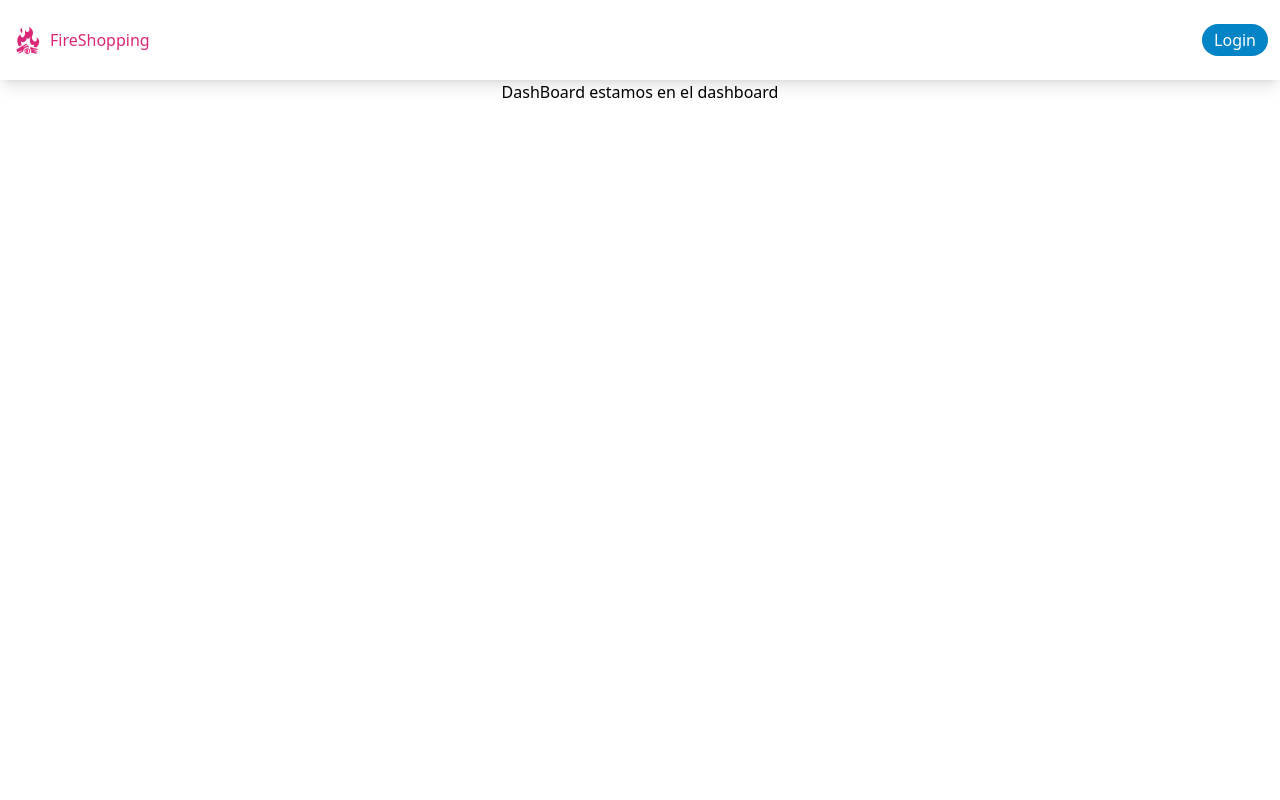
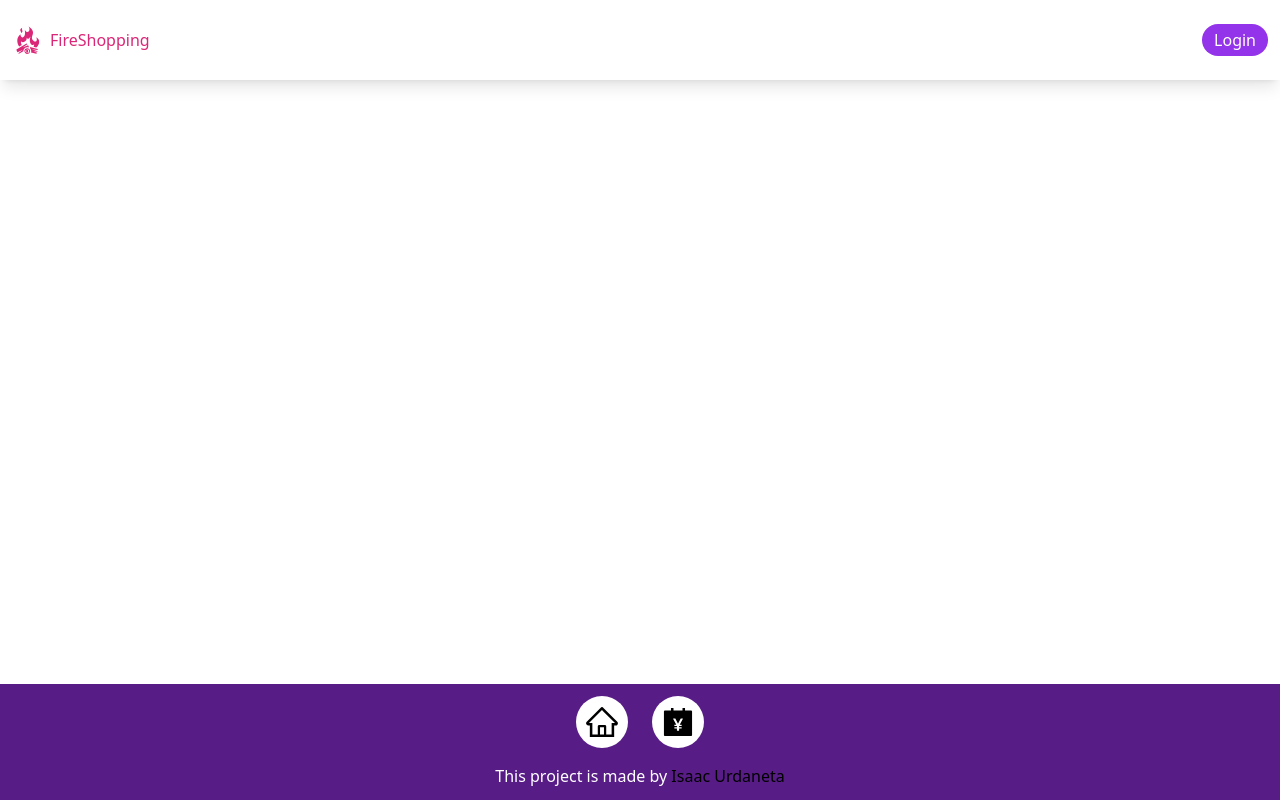
Before and after one commit to IducSoft/Firebase-shopping-IducSoft, a React (Create React App) app: page /#/dashboard in a window 1280 px wide. Built offline with nearby package versions, Linux system fonts and the light colour scheme.

Commit message:
estamos trabajando

```diff
--- a/public/index.html
+++ b/public/index.html
@@ -38,4 +38,6 @@
       To create a production bundle, use `npm run build` or `yarn build`.
     -->
   </body>
+  <!-- <script src='https://www.gstatic.com/firebasejs/9.2.0/firebase-app-compat.js'></script>
+  <script src='https://www.gstatic.com/firebasejs/9.2.0/firebase-messaging-compat.js'></script> -->
 </html>
--- a/src/App.js
+++ b/src/App.js
@@ -3,11 +3,14 @@ import {createContext, useReducer } from 'react';
 import './App.css';
 import Header from './Components/Header';
 import { app } from './firebase/firebase';
+
 import { Routes, Route, Navigate} from "react-router-dom";
 import DashBoard from './Components/DashBoard';
+import Footer from './Components/Footer';
 
 // Aqui declaro mi contexto
 export const AppContext = createContext(null);
+
 
 
 
@@ -54,10 +57,6 @@ function App() {
   // const navigate = useNavigate();
   const [state, dispatch] = useReducer(loginReducer, initialState);
   console.log(state.isLogin, app)
-
-
-
-
   return (
     // Nuestra aplicacion esta encerrada en un contexto.
     <AppContext.Provider value={[state, dispatch]}>
@@ -77,6 +76,7 @@ function App() {
           }
         />
         </Routes>
+        <Footer/>
       </div>
     </AppContext.Provider>
 
--- a/src/Components/DashBoard.jsx
+++ b/src/Components/DashBoard.jsx
@@ -2,7 +2,10 @@ import React from 'react'
 
 const DashBoard = () => {
   return (
-    <div>DashBoard estamos en el dashboard</div>
+    <div className='mt-20'>
+
+
+    </div>
   )
 }
 
--- /dev/null
+++ b/src/Components/Footer.jsx
@@ -0,0 +1,28 @@
+import React,{ useContext } from 'react';
+import {AppContext} from "../App.js"
+import { AiOutlineHome } from "react-icons/ai";
+import { AiFillAccountBook } from "react-icons/ai";
+import { AiOutlineBars } from "react-icons/ai";
+
+const Footer = () => {
+
+    const [state] = useContext(AppContext);
+  return (
+    <div className='bg-pink fixed bottom-0 w-full py-3 px-5 bg-purple-900 text-white'>
+
+        <div className='flex justify-center mb-4'>
+            <span className='mx-3 text-black bg-white text-4xl p-2 rounded-full cursor-pointer'> <AiOutlineHome/></span>
+            {
+                state.isLogin === true && (<span className='mx-3 text-black bg-white text-4xl p-2 rounded-full cursor-pointer'><AiOutlineBars/> </span>)
+            }
+            <span className='mx-3 text-black bg-white text-4xl p-2 rounded-full cursor-pointer'><AiFillAccountBook/> </span>
+
+
+        </div>
+        <span>This project is made by <a href='https://github.com/IducSoft' className='text-black' target="_blank" rel="noreferrer">Isaac Urdaneta</a></span>
+
+    </div>
+  )
+}
+
+export default Footer;
--- a/src/Components/Header.jsx
+++ b/src/Components/Header.jsx
@@ -27,13 +27,14 @@ const Header = () => {
             // The signed-in user info.
             const user = result.user;
             // ...
-            console.log(token, user)
+
             Swal.fire(
               `${user.displayName}`,
               'you have successfully authenticated',
               'success'
             )
             dispatch({type:'LOGIN'})
+            console.log(token, user)
         }).catch((error) => {
             // Handle Errors here.
             const errorCode = error.code;
@@ -66,7 +67,7 @@ const Header = () => {
   console.log(app)
 
   return (
-    <header className='h-20 w-full shadow-lg  flex items-center justify-between px-3'>
+    <header className='h-20 w-full shadow-lg  flex items-center justify-between px-3 fixed top-0 bg-white'>
 
         <Link to="/" className='flex items-center gap-2'>
           <GiCampfire className='text-3xl text-pink-600'/>
@@ -78,7 +79,7 @@ const Header = () => {
               LogOut
             </button>
           ) : (
-            <button onClick={(e)=> LogWithGoogle()} className='btn bg-sky-600 text-white px-3 py-1 rounded-full hover:bg-sky-200 hover:text-black transition'>
+            <button onClick={(e)=> LogWithGoogle()} className='btn bg-purple-600 text-white px-3 py-1 rounded-full hover:bg-purple-200 hover:text-black transition'>
               Login
             </button>
           )}
--- a/src/firebase/firebase.js
+++ b/src/firebase/firebase.js
@@ -1,8 +1,11 @@
 // Import the functions you need from the SDKs you need
 import { initializeApp } from "firebase/app";
+import { getFirestore } from "firebase/firestore";
 // import { getAnalytics } from "firebase/analytics";
 // TODO: Add SDKs for Firebase products that you want to use
 // https://firebase.google.com/docs/web/setup#available-libraries
+
+// const vapidKey = "BD-CP_TpdlZBHmA7rL1ZUZm5QOee8Xnp1RMrabJcl2xDZTxs08doUgaFGKVZRdEkexFTzGANS8zZzjNEqoOGgMc";
 
 // Your web app's Firebase configuration
 // For Firebase JS SDK v7.20.0 and later, measurementId is optional
@@ -18,4 +21,5 @@ const firebaseConfig = {
 
 // Initialize Firebase
 export const app = initializeApp(firebaseConfig);
+const db = getFirestore(app);
 // const analytics = getAnalytics(app);
```
